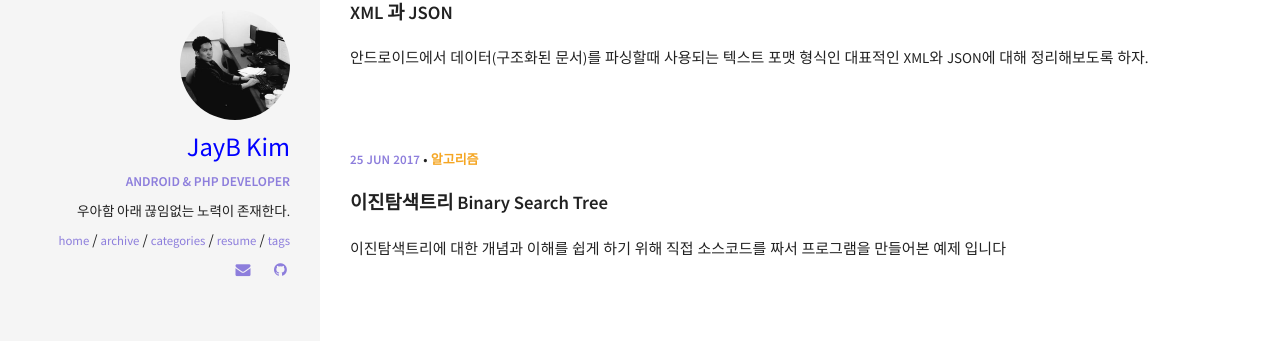
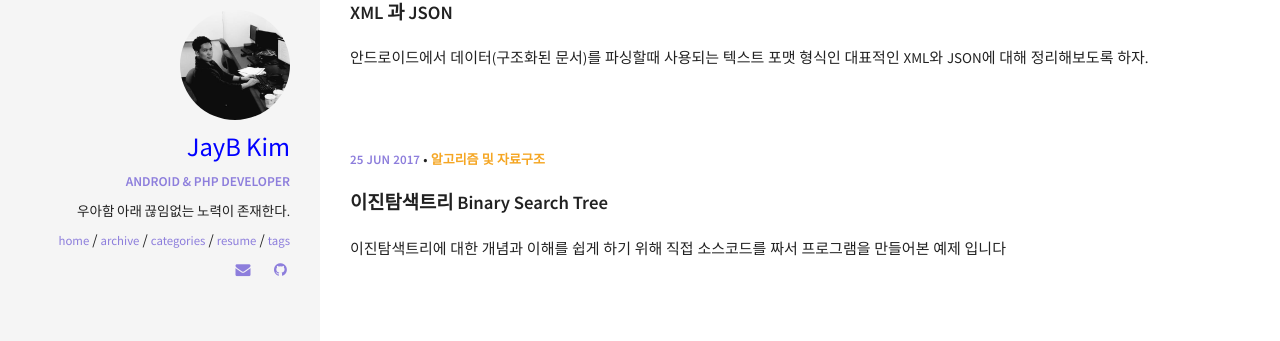
Before and after one commit to renyuanz/leonids, a Jekyll site: the page built from index.html, in a window 1280 px wide. Shown: the part 510-851 px from the top of the page. Built offline with Jekyll 4.4.1, drawn with Linux system fonts in a browser that asks for light colours.

Commit message:
Updated
Updated

```diff
--- a/_posts/2017-06-25-Algorithm #3.md
+++ b/_posts/2017-06-25-Algorithm #3.md
@@ -2,7 +2,7 @@
 layout: post
 title: 이진탐색트리 Binary Search Tree
 excerpt: "이진탐색트리에 대한 개념과 이해를 쉽게 하기 위해 직접 소스코드를 짜서 프로그램을 만들어본 예제 입니다"
-categories: [알고리즘]
+categories: [알고리즘 및 자료구조]
 comments: true
 ---
 
```
Also changed, not shown: other parts of _posts/2017-06-25-Algorithm #3.md (+1 -1 lines).
